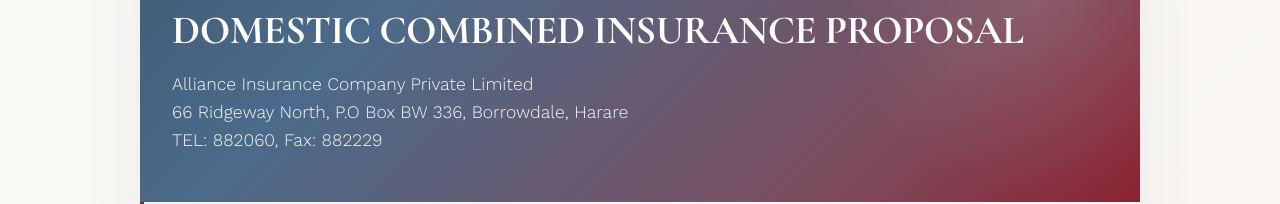
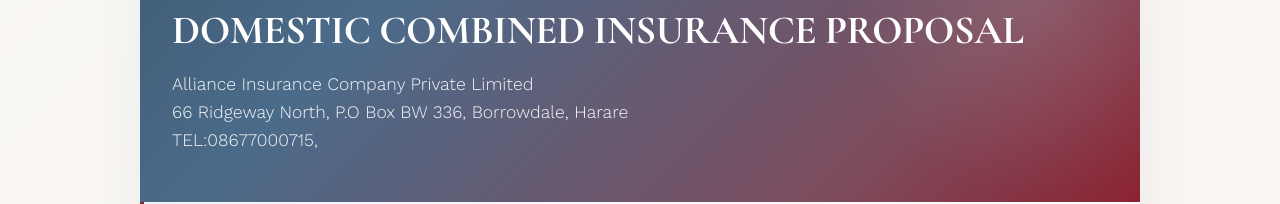
Before and after one commit to minex54/AICDigitalForm, a plain HTML site: page domestic_proposal_form.html in a window 1280 px wide. Shown: the part 198-402 px from the top of the page. Drawn offline with nearby package versions, Linux system fonts and the light colour scheme.

Commit message:
Update contact information in proposal form

```diff
--- a/domestic_proposal_form.html
+++ b/domestic_proposal_form.html
@@ -641,7 +641,7 @@
             <h1>Domestic Combined Insurance Proposal</h1>
             <p class="company-info">Alliance Insurance Company Private Limited<br>
                 66 Ridgeway North, P.O Box BW 336, Borrowdale, Harare<br>
-                TEL: 882060, Fax: 882229</p>
+                TEL:08677000715,</p>
         </div>
 
         <div class="notice">
```
